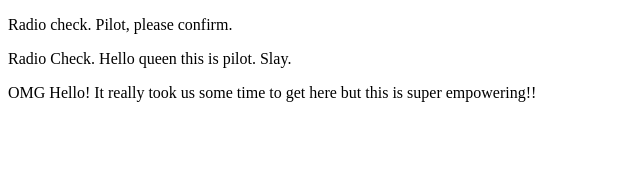
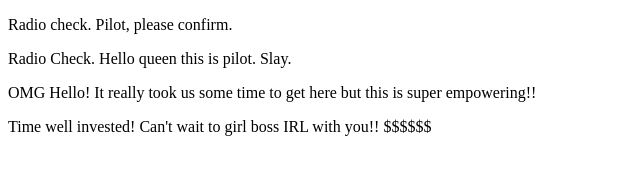
Before and after one commit to BethBurch/communication-log, a plain HTML site: page index.html in a window 1280 px wide. Shown: the whole page, without its empty margins (0-640 px from the left). Drawn offline with Linux system fonts and the light colour scheme.

Commit message:
pilot response

```diff
--- a/index.html
+++ b/index.html
@@ -5,5 +5,6 @@
 
       <p>Radio Check. Hello queen this is pilot. Slay.</p>
       <p> OMG Hello! It really took us some time to get here but this is super empowering!!</p>
+      <p> Time well invested! Can't wait to girl boss IRL with you!! $$$$$$ </p>
    </body>
 </html>
```
